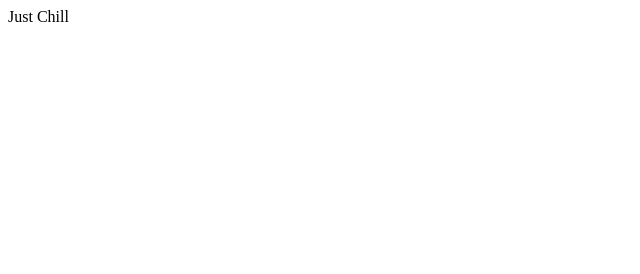
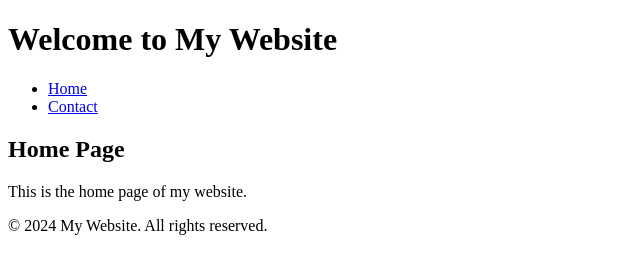
Before and after one commit to BeeBombshell/BeeBombshell.github.io, a plain HTML site: page index.html in a window 1280 px wide. Shown: the whole page, without its empty margins (0-640 px from the left). Drawn offline with Linux system fonts and the light colour scheme.

Commit message:
Update index.html

```diff
--- a/index.html
+++ b/index.html
@@ -1 +1,26 @@
-Just Chill
+<!DOCTYPE html>
+<html lang="en">
+<head>
+    <meta charset="UTF-8">
+    <meta name="viewport" content="width=device-width, initial-scale=1.0">
+    <title>Home Page</title>
+</head>
+<body>
+    <header>
+        <h1>Welcome to My Website</h1>
+        <nav>
+            <ul>
+                <li><a href="index.html">Home</a></li>
+                <li><a href="contact.html">Contact</a></li>
+            </ul>
+        </nav>
+    </header>
+    <main>
+        <h2>Home Page</h2>
+        <p>This is the home page of my website.</p>
+    </main>
+    <footer>
+        <p>&copy; 2024 My Website. All rights reserved.</p>
+    </footer>
+</body>
+</html>
```
